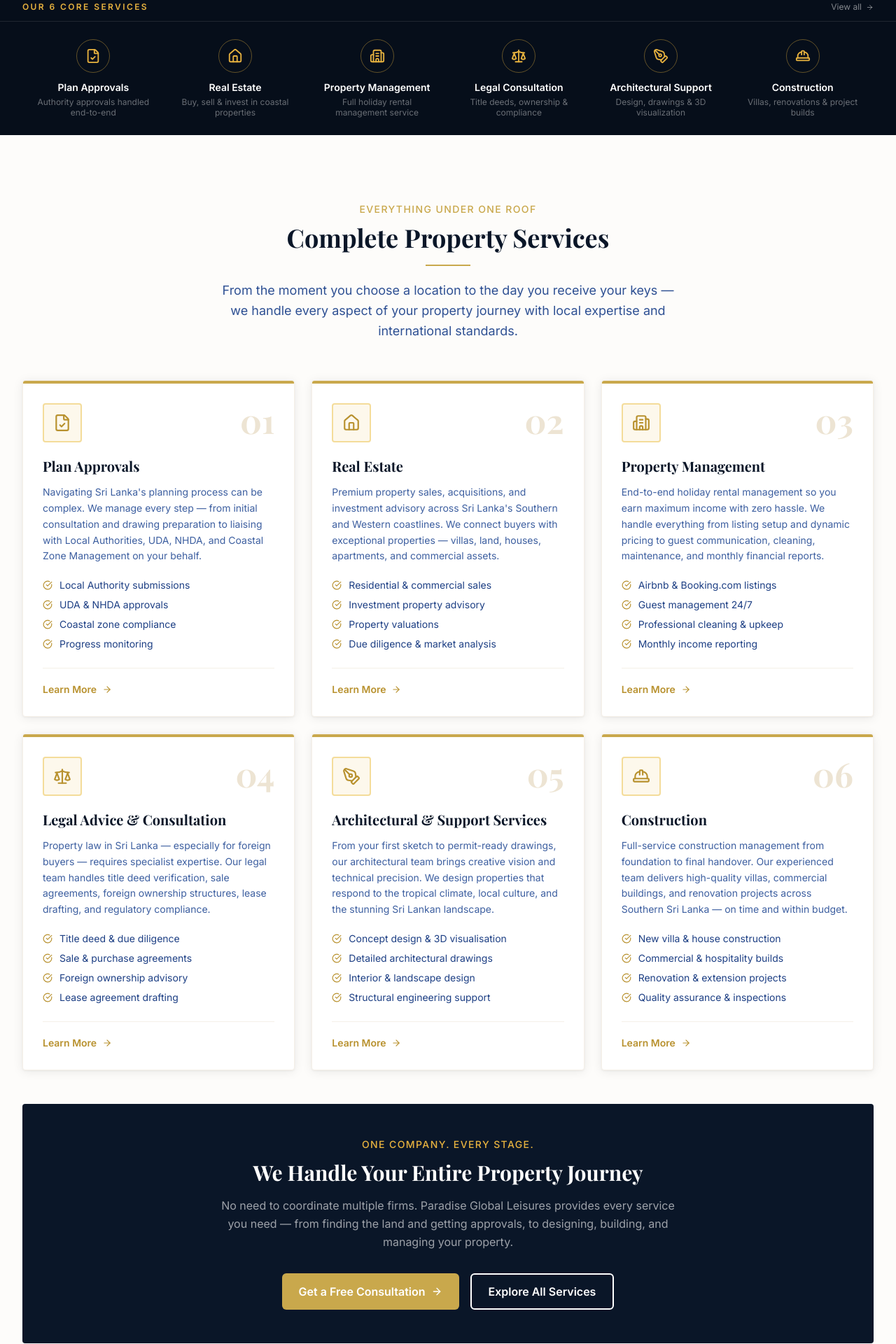
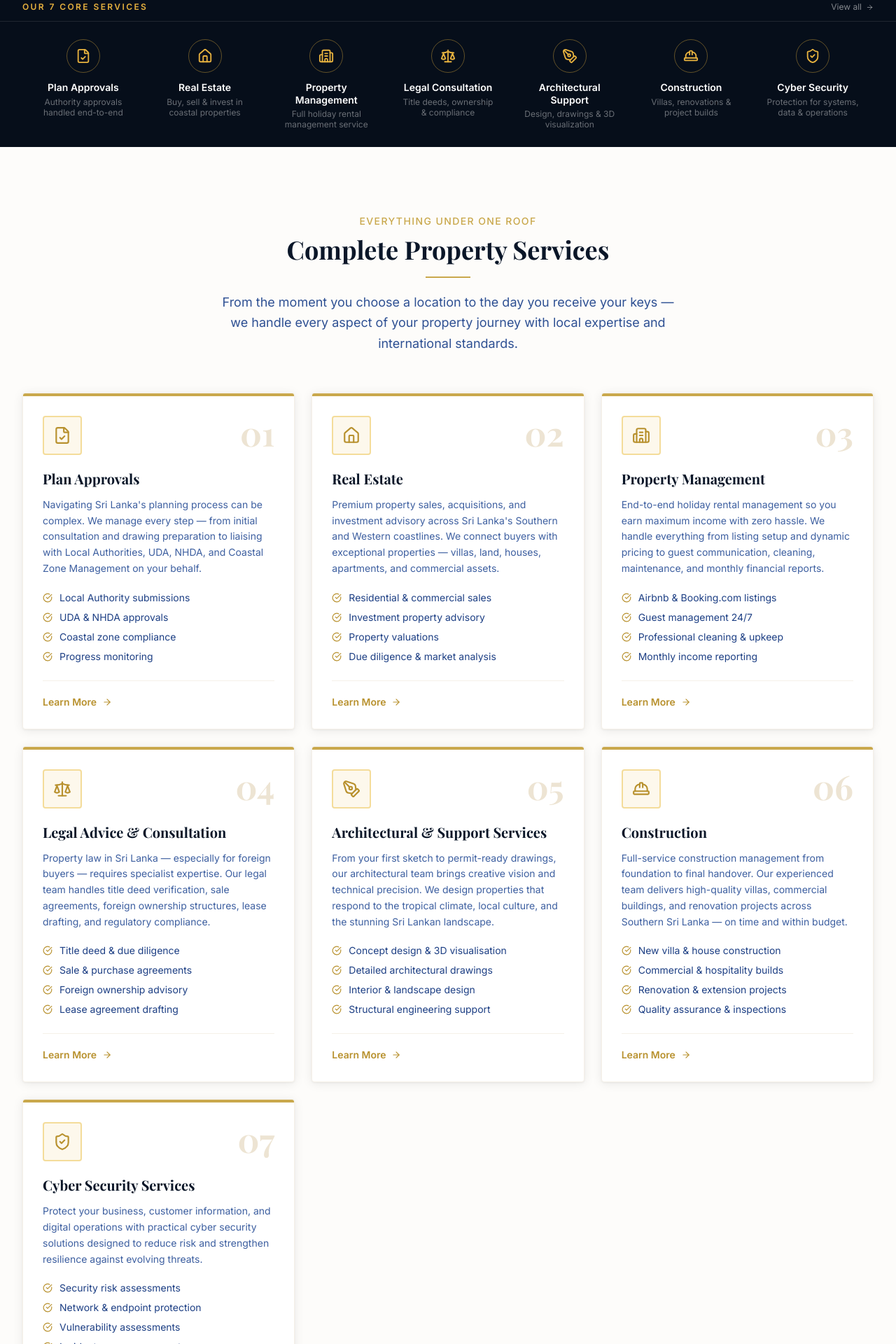
Before and after one commit to TharinduHesh/Paradise-Global-Leisures, a React (Vite) app: page / in a window 1280 px wide. Shown: the part 980-2900 px from the top of the page at 70% size. Built offline with nearby package versions, Linux system fonts and the light colour scheme; grey boxes are pictures that could not be loaded; a web font is replaced by a local one.

Commit message:
Add cyber security services

```diff
--- a/src/App.tsx
+++ b/src/App.tsx
@@ -13,6 +13,7 @@ import PlanApprovals from './pages/PlanApprovals';
 import LegalConsultation from './pages/LegalConsultation';
 import ArchitecturalSupport from './pages/ArchitecturalSupport';
 import Construction from './pages/Construction';
+import CyberSecurity from './pages/CyberSecurity';
 import Destinations from './pages/Destinations';
 import Contact from './pages/Contact';
 
@@ -28,6 +29,7 @@ const App: React.FC = () => {
         <Route path="/services/legal-consultation" element={<LegalConsultation />} />
         <Route path="/services/architectural-support" element={<ArchitecturalSupport />} />
         <Route path="/services/construction" element={<Construction />} />
+        <Route path="/services/cyber-security" element={<CyberSecurity />} />
         <Route path="/properties" element={<Properties />} />
         <Route path="/properties/:slug" element={<PropertyDetails />} />
         <Route path="/destinations" element={<Destinations />} />
--- a/src/components/home/ServicesOverview.tsx
+++ b/src/components/home/ServicesOverview.tsx
@@ -1,6 +1,6 @@
 import React from 'react';
 import { Link } from 'react-router-dom';
-import { FileCheck, Home, Building2, Scale, PenTool, HardHat, ArrowRight, CheckCircle } from 'lucide-react';
+import { FileCheck, Home, Building2, Scale, PenTool, HardHat, ShieldCheck, ArrowRight, CheckCircle } from 'lucide-react';
 import SectionHeader from '../ui/SectionHeader';
 
 const services = [
@@ -57,6 +57,15 @@ const services = [
       'Full-service construction management from foundation to final handover. Our experienced team delivers high-quality villas, commercial buildings, and renovation projects across Southern Sri Lanka — on time and within budget.',
     bullets: ['New villa & house construction', 'Commercial & hospitality builds', 'Renovation & extension projects', 'Quality assurance & inspections'],
     href: '/services/construction',
+  },
+  {
+    icon: ShieldCheck,
+    number: '07',
+    title: 'Cyber Security Services',
+    description:
+      'Protect your business, customer information, and digital operations with practical cyber security solutions designed to reduce risk and strengthen resilience against evolving threats.',
+    bullets: ['Security risk assessments', 'Network & endpoint protection', 'Vulnerability assessments', 'Incident response support'],
+    href: '/services/cyber-security',
   },
 ];
 
--- a/src/components/home/ServicesStrip.tsx
+++ b/src/components/home/ServicesStrip.tsx
@@ -1,6 +1,6 @@
 import React from 'react';
 import { Link } from 'react-router-dom';
-import { FileCheck, Home, Building2, Scale, PenTool, HardHat, ArrowRight } from 'lucide-react';
+import { FileCheck, Home, Building2, Scale, PenTool, HardHat, ShieldCheck, ArrowRight } from 'lucide-react';
 
 const services = [
   {
@@ -39,6 +39,12 @@ const services = [
     short: 'Villas, renovations & project builds',
     href: '/services/construction',
   },
+  {
+    icon: ShieldCheck,
+    title: 'Cyber Security',
+    short: 'Protection for systems, data & operations',
+    href: '/services/cyber-security',
+  },
 ];
 
 const ServicesStrip: React.FC = () => {
@@ -48,7 +54,7 @@ const ServicesStrip: React.FC = () => {
       <div className="border-b border-white/10 py-3">
         <div className="container-custom flex items-center justify-between">
           <p className="text-gold-400 text-xs font-semibold uppercase tracking-[0.2em]">
-            Our 6 Core Services
+            Our 7 Core Services
           </p>
           <Link
             to="/services"
@@ -61,7 +67,7 @@ const ServicesStrip: React.FC = () => {
 
       {/* 6 service tiles */}
       <div className="container-custom">
-        <div className="grid grid-cols-2 sm:grid-cols-3 lg:grid-cols-6 divide-x divide-y lg:divide-y-0 divide-white/10">
+        <div className="grid grid-cols-2 sm:grid-cols-3 lg:grid-cols-7 divide-x divide-y lg:divide-y-0 divide-white/10">
           {services.map(({ icon: Icon, title, short, href }) => (
             <Link
               key={title}
--- a/src/components/layout/Footer.tsx
+++ b/src/components/layout/Footer.tsx
@@ -54,6 +54,7 @@ const Footer: React.FC = () => {
                 { label: 'Legal Consultation', href: '/services/legal-consultation' },
                 { label: 'Architectural Support', href: '/services/architectural-support' },
                 { label: 'Construction', href: '/services/construction' },
+                { label: 'Cyber Security Services', href: '/services/cyber-security' },
               ].map((item) => (
                 <li key={item.href}>
                   <Link
--- a/src/components/layout/Navbar.tsx
+++ b/src/components/layout/Navbar.tsx
@@ -16,6 +16,7 @@ const navLinks = [
       { label: 'Legal Consultation', href: '/services/legal-consultation' },
       { label: 'Architectural Support', href: '/services/architectural-support' },
       { label: 'Construction', href: '/services/construction' },
+      { label: 'Cyber Security Services', href: '/services/cyber-security' },
     ],
   },
   { label: 'Properties', href: '/properties' },
--- a/src/data/services.ts
+++ b/src/data/services.ts
@@ -116,6 +116,21 @@ export const services: Service[] = [
       { step: 7, title: 'Handover', description: 'Final walkthrough and key handover', icon: 'Key' },
     ],
   },
+  {
+    id: '7',
+    title: 'Cyber Security Services',
+    description: 'Professional cyber security solutions that protect your business, digital assets, customer information, and online operations from evolving threats.',
+    icon: 'ShieldCheck',
+    slug: 'cyber-security',
+    features: [
+      'Cyber security risk assessments',
+      'Network and endpoint protection',
+      'Vulnerability assessments',
+      'Data protection and access control',
+      'Security awareness training',
+      'Incident response and recovery support',
+    ],
+  },
 ];
 
 export const projects: Project[] = [
--- a/src/pages/Contact.tsx
+++ b/src/pages/Contact.tsx
@@ -11,6 +11,7 @@ const serviceOptions = [
   'Legal Consultation',
   'Architectural Support',
   'Construction',
+  'Cyber Security Services',
   'General Enquiry',
 ];
 
--- /dev/null
+++ b/src/pages/CyberSecurity.tsx
@@ -0,0 +1,94 @@
+import React from 'react';
+import { Link } from 'react-router-dom';
+import { ArrowRight, ShieldCheck, Network, SearchCheck, LockKeyhole, GraduationCap, Siren } from 'lucide-react';
+import SectionHeader from '../components/ui/SectionHeader';
+import CTABanner from '../components/home/CTABanner';
+
+const cyberServices = [
+  {
+    icon: SearchCheck,
+    title: 'Security Risk Assessments',
+    description: 'Identify security gaps, assess business risks, and receive a practical roadmap for improving your security posture.',
+  },
+  {
+    icon: Network,
+    title: 'Network & Endpoint Protection',
+    description: 'Secure networks, computers, and connected devices against malware, unauthorized access, and emerging attacks.',
+  },
+  {
+    icon: LockKeyhole,
+    title: 'Data Protection & Access Control',
+    description: 'Protect sensitive business and customer information with secure access controls, backups, and data safeguards.',
+  },
+  {
+    icon: ShieldCheck,
+    title: 'Vulnerability Assessments',
+    description: 'Discover and prioritize weaknesses in websites, applications, systems, and infrastructure before attackers exploit them.',
+  },
+  {
+    icon: GraduationCap,
+    title: 'Security Awareness Training',
+    description: 'Equip employees to recognize phishing, social engineering, unsafe practices, and other common cyber threats.',
+  },
+  {
+    icon: Siren,
+    title: 'Incident Response Support',
+    description: 'Respond quickly to security incidents, contain damage, restore operations, and reduce the risk of recurrence.',
+  },
+];
+
+const CyberSecurity: React.FC = () => {
+  return (
+    <>
+      <title>Cyber Security Services — Paradise Global Leisures</title>
+
+      <div className="relative pt-32 pb-20 bg-navy-900 overflow-hidden">
+        <div className="absolute inset-0 bg-gradient-to-br from-navy-900 via-navy-800 to-navy-950" />
+        <div className="relative container-custom">
+          <nav className="flex items-center gap-2 text-sm text-white/50 mb-6">
+            <Link to="/" className="hover:text-gold-400">Home</Link><span>/</span>
+            <Link to="/services" className="hover:text-gold-400">Services</Link><span>/</span>
+            <span className="text-gold-400">Cyber Security</span>
+          </nav>
+          <p className="text-gold-400 text-sm font-medium uppercase tracking-widest mb-3">Protect Your Digital Business</p>
+          <h1 className="font-serif text-white text-4xl md:text-5xl font-bold mb-4">Cyber Security Services</h1>
+          <div className="gold-divider-left" />
+          <p className="text-white/70 text-lg mt-5 max-w-2xl">
+            Practical cyber security solutions that protect your systems, data, customers, and business operations from evolving digital threats.
+          </p>
+        </div>
+      </div>
+
+      <section className="section-padding bg-beige-50">
+        <div className="container-custom">
+          <SectionHeader
+            eyebrow="Digital Protection"
+            title="Security Built Around Your Business"
+            subtitle="From proactive risk reduction to incident recovery, we help your organization operate securely and confidently."
+            centered
+          />
+          <div className="grid grid-cols-1 sm:grid-cols-2 lg:grid-cols-3 gap-6 mt-12">
+            {cyberServices.map(({ icon: Icon, title, description }) => (
+              <div key={title} className="bg-white border border-beige-200 rounded-sm p-7 shadow-card card-hover">
+                <div className="w-12 h-12 rounded-md bg-gold-50 border border-gold-200 flex items-center justify-center mb-5">
+                  <Icon size={24} className="text-gold-600" />
+                </div>
+                <h3 className="font-serif font-semibold text-navy-900 text-xl mb-3">{title}</h3>
+                <p className="text-navy-500 text-sm leading-relaxed">{description}</p>
+              </div>
+            ))}
+          </div>
+          <div className="text-center mt-10">
+            <Link to="/contact" className="btn-primary inline-flex">
+              Request a Security Consultation <ArrowRight size={16} />
+            </Link>
+          </div>
+        </div>
+      </section>
+
+      <CTABanner />
+    </>
+  );
+};
+
+export default CyberSecurity;
--- a/src/pages/Services.tsx
+++ b/src/pages/Services.tsx
@@ -1,12 +1,12 @@
 import React from 'react';
 import { Link } from 'react-router-dom';
 import { ArrowRight, CheckCircle } from 'lucide-react';
-import { FileCheck, Home, Building2, Scale, PenTool, HardHat } from 'lucide-react';
+import { FileCheck, Home, Building2, Scale, PenTool, HardHat, ShieldCheck } from 'lucide-react';
 import CTABanner from '../components/home/CTABanner';
 import { services } from '../data/services';
 
 const iconMap: Record<string, React.ComponentType<{ size?: number; className?: string }>> = {
-  FileCheck, Home, Building2, Scale, PenTool, HardHat
+  FileCheck, Home, Building2, Scale, PenTool, HardHat, ShieldCheck
 };
 
 const Services: React.FC = () => {
```
